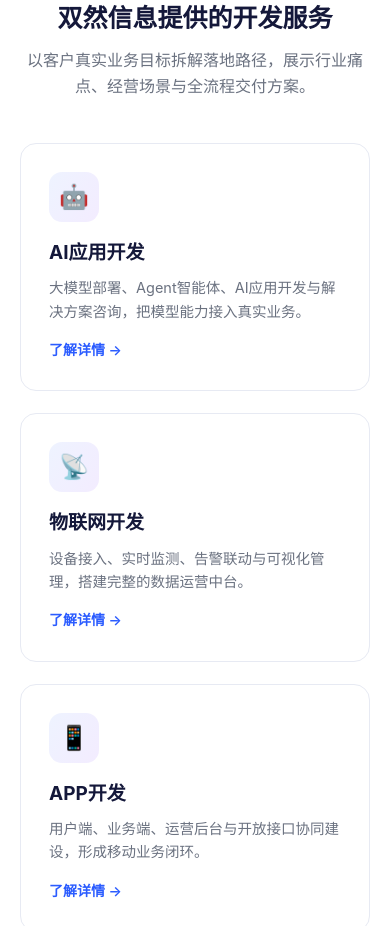
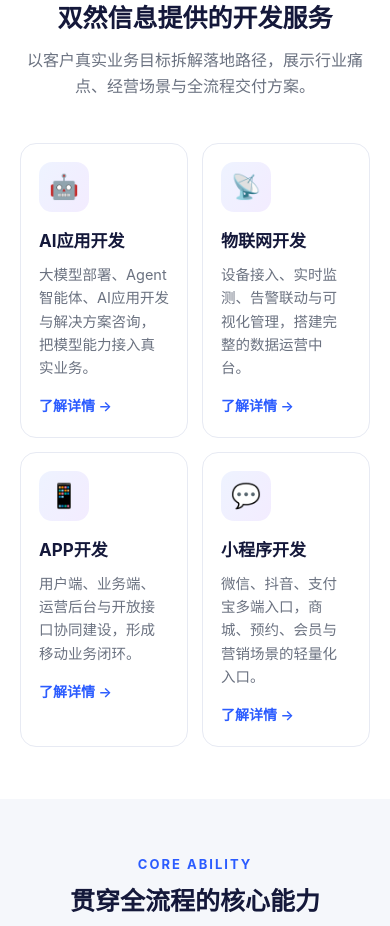
Before and after one commit to zealotxp/hunan-shuangran-website, a website: page index.html in a window 390 px wide. Shown: the part 1312-2238 px from the top of the page. Drawn offline with Linux system fonts and the light colour scheme.

Commit message:
v1.0.1 - 修复手机端服务卡片为一排两个

```diff
--- a/css/styles.css
+++ b/css/styles.css
@@ -195,7 +195,10 @@
   .nav-cta{margin:8px 0 0}
   .nav-toggle{display:block}
   .databar .container{grid-template-columns:repeat(2,1fr);gap:24px 12px}
-  .cards,.quad,.steps,.ability,.taxonomy,.grid-3,.trust,.about-grid,.foot-grid{grid-template-columns:1fr}
+  .cards{grid-template-columns:repeat(2,1fr);gap:14px}
+  .quad,.steps,.ability,.taxonomy,.grid-3,.trust,.about-grid,.foot-grid{grid-template-columns:1fr}
+  .card{padding:18px}
+  .card h3{font-size:17px}
   .hero h1{font-size:30px}
   .hero{padding:64px 0 72px}
   .case-card{grid-template-columns:1fr}
--- a/package.json
+++ b/package.json
@@ -1,6 +1,6 @@
 {
   "name": "hunan-shuangran-website",
-  "version": "1.0.0",
+  "version": "1.0.1",
   "private": true,
   "description": "湖南双然信息技术有限公司官网 - HTML 多页响应式原型（AI应用 / 物联网 / APP / 小程序）",
   "scripts": {
```
